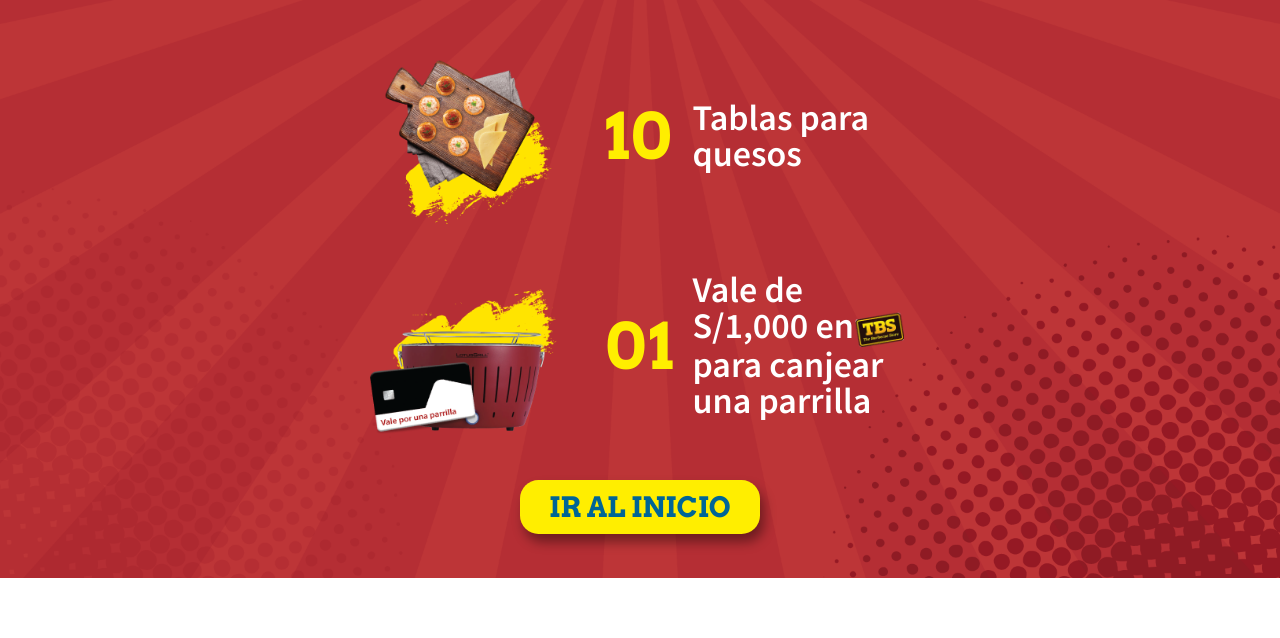
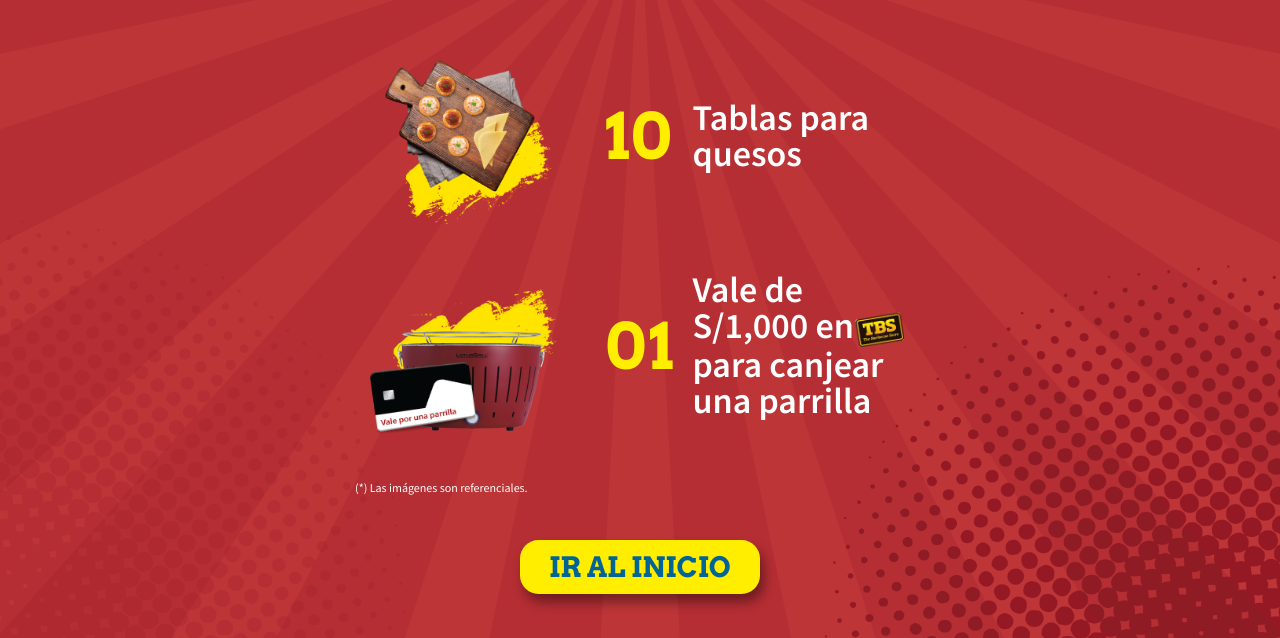
Before and after one commit to rodsarria/disfrutaconritz.com, a plain HTML site: page premios.html in a window 1280 px wide. Shown: the part 643-1281 px from the top of the page. Before the commit the page ends 1221 px from the top, so only its background shows below. Drawn offline with Linux system fonts and the light colour scheme.

```diff
--- a/assets/css/styles.css
+++ b/assets/css/styles.css
@@ -20,6 +20,7 @@
   font-size: 64px;
   color: #ffee00;
   text-align: center !important;
+  max-width: 50px;
 }
 
 .arvo {
--- a/premios.html
+++ b/premios.html
@@ -55,6 +55,11 @@
             </div>
         </div>
         <div class="row">
+            <div class="col"><div style="height:20px"></div>
+                <p style="font-size: 12px;text-align: left;">(*) Las imágenes son referenciales.</p>
+            </div>
+        </div>
+        <div class="row">
             <div class="col py-4 text-center"><a href="index.html"><button class="btn btn-custom arvo" type="button">IR AL INICIO</button></a></div>
         </div>
     </div>
```
Also changed, not shown: assets/img/comprobante-ejemplo.png, 3 other files.
